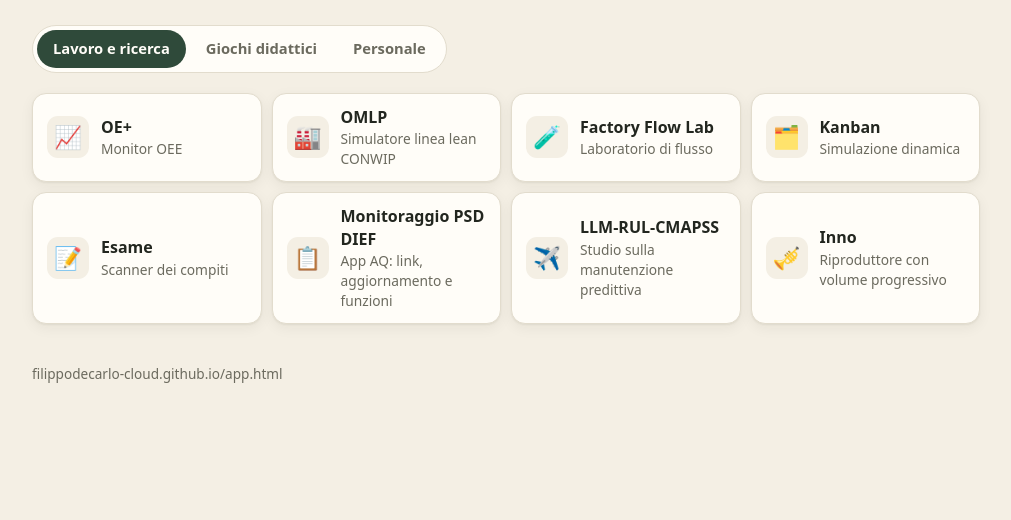
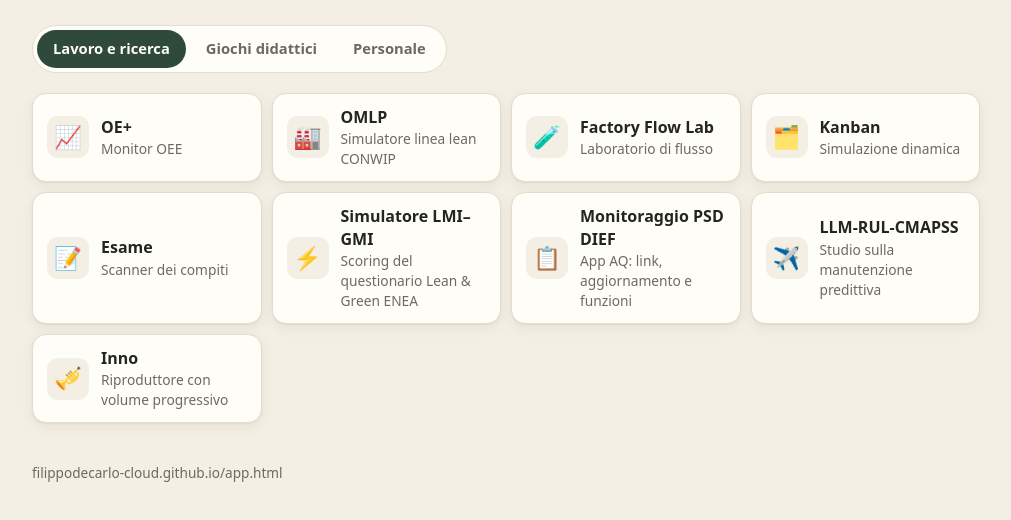
Before and after one commit to filippodecarlo-cloud/filippodecarlo-cloud.github.io, a plain HTML site: page app.html in a window 1280 px wide. Shown: the part 106-626 px from the top of the page, without its empty margins (134-1145 px from the left). Drawn offline with Linux system fonts and the light colour scheme.

Commit message:
App: aggiunto il Simulatore LMI-GMI in Lavoro e ricerca
Co-Authored-By: Claude Opus 5.5 <noreply@anthropic.com>

```diff
--- a/app.html
+++ b/app.html
@@ -131,6 +131,7 @@
       <a class="app" href="https://filippodecarlo-cloud.github.io/OMLP/lab/"><span class="icona">🧪</span><span><span class="nome">Factory Flow Lab</span><span class="cosa">Laboratorio di flusso</span></span></a>
       <a class="app" href="https://filippodecarlo-cloud.github.io/Kanban/"><span class="icona">🗂️</span><span><span class="nome">Kanban</span><span class="cosa">Simulazione dinamica</span></span></a>
       <a class="app" href="https://filippodecarlo-cloud.github.io/esame/"><span class="icona">📝</span><span><span class="nome">Esame</span><span class="cosa">Scanner dei compiti</span></span></a>
+      <a class="app" href="https://filippodecarlo-cloud.github.io/simulatore-lmi-gmi/"><span class="icona">⚡</span><span><span class="nome">Simulatore LMI–GMI</span><span class="cosa">Scoring del questionario Lean &amp; Green ENEA</span></span></a>
       <a class="app" href="psd-dief.html"><span class="icona">📋</span><span><span class="nome">Monitoraggio PSD DIEF</span><span class="cosa">App AQ: link, aggiornamento e funzioni</span></span></a>
       <a class="app" href="https://filippodecarlo-cloud.github.io/LLM-RUL-CMAPSS/"><span class="icona">✈️</span><span><span class="nome">LLM-RUL-CMAPSS</span><span class="cosa">Studio sulla manutenzione predittiva</span></span></a>
       <a class="app" href="https://labarena.github.io/inno/"><span class="icona">🎺</span><span><span class="nome">Inno</span><span class="cosa">Riproduttore con volume progressivo</span></span></a>
```
